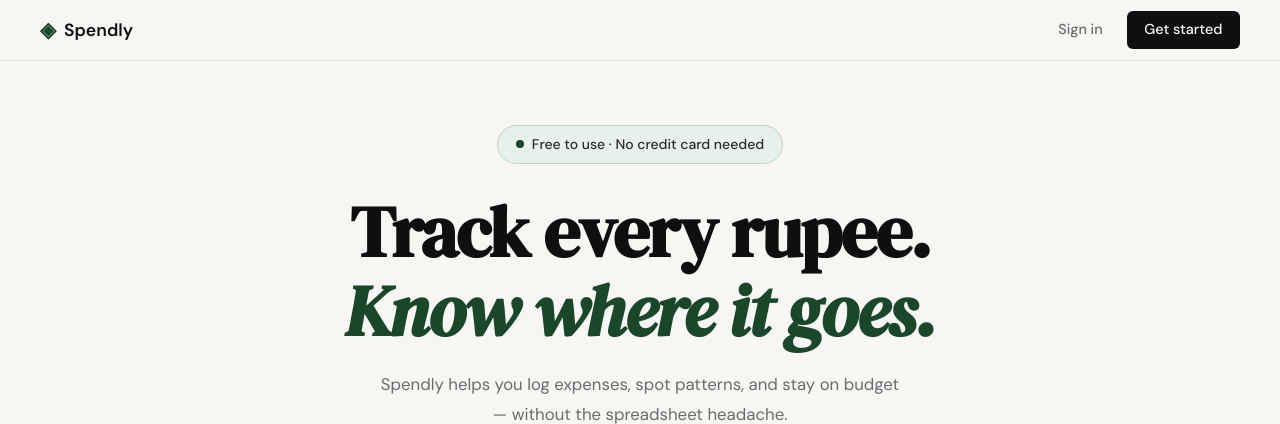
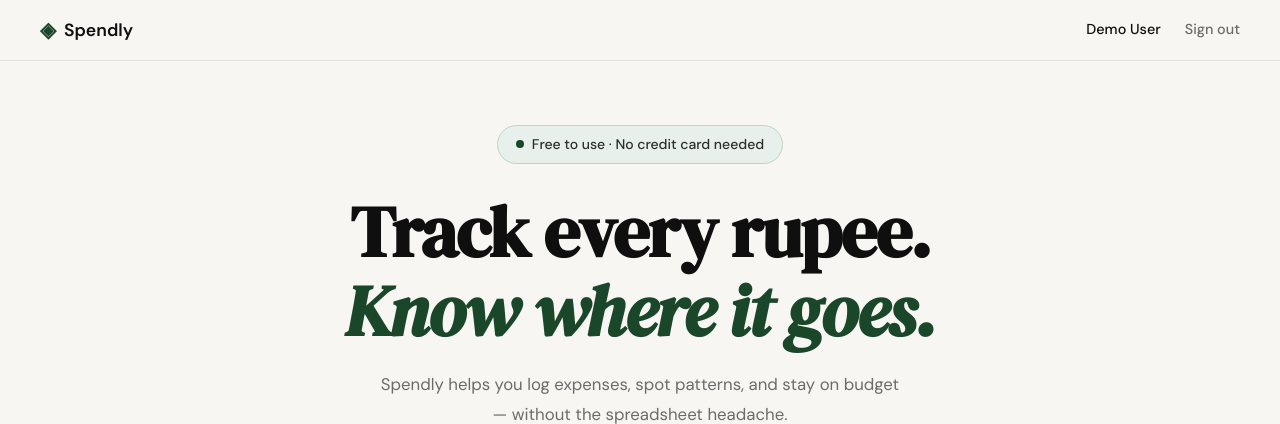
Before and after one commit to ankit-t2/spendly, a Flask app: page / in a window 1280 px wide. Shown: the top 424 px of the page. Run offline with Flask 3, Linux system fonts and the light colour scheme; a user stored in the database is signed in.

Commit message:
add login and logout feature
- implement GET /logout: clears session, flashes sign-out message, redirects to landing
- make navbar session-aware: shows user name + Sign out when logged in, Sign in + Get started when guest
- guard /login and /register: redirect to landing if already authenticated
- add .nav-user CSS rule for logged-in nav display

Co-Authored-By: Claude Sonnet 4.6 <noreply@anthropic.com>

```diff
--- a/app.py
+++ b/app.py
@@ -21,6 +21,8 @@ def landing():
 
 @app.route("/register", methods=["GET", "POST"])
 def register():
+    if session.get("user_id"):
+        return redirect(url_for("landing"))
     if request.method == "POST":
         name             = request.form.get("name", "").strip()
         email            = request.form.get("email", "").strip()
@@ -40,6 +42,8 @@ def register():
 
 @app.route("/login", methods=["GET", "POST"])
 def login():
+    if session.get("user_id"):
+        return redirect(url_for("landing"))
     if request.method == "POST":
         email    = request.form.get("email", "").strip()
         password = request.form.get("password", "")
@@ -70,7 +74,9 @@ def privacy():
 
 @app.route("/logout")
 def logout():
-    return "Logout — coming in Step 3"
+    session.clear()
+    flash("You have been signed out.")
+    return redirect(url_for("landing"))
 
 
 @app.route("/profile")
--- a/static/css/style.css
+++ b/static/css/style.css
@@ -102,6 +102,12 @@ a { color: inherit; text-decoration: none; }
 
 .nav-links a { color: var(--ink-muted); transition: color 0.2s; }
 .nav-links a:hover { color: var(--ink); }
+
+.nav-user {
+    color: var(--ink);
+    font-weight: 500;
+    font-size: 0.9rem;
+}
 
 .nav-cta {
     background: var(--ink) !important;
--- a/templates/base.html
+++ b/templates/base.html
@@ -19,8 +19,13 @@
                 <span class="brand-name">Spendly</span>
             </a>
             <div class="nav-links">
-                <a href="{{ url_for('login') }}">Sign in</a>
-                <a href="{{ url_for('register') }}" class="nav-cta">Get started</a>
+                {% if session.user_id %}
+                    <span class="nav-user">{{ session.user_name }}</span>
+                    <a href="{{ url_for('logout') }}">Sign out</a>
+                {% else %}
+                    <a href="{{ url_for('login') }}">Sign in</a>
+                    <a href="{{ url_for('register') }}" class="nav-cta">Get started</a>
+                {% endif %}
             </div>
         </div>
     </nav>
```
Also changed, not shown: .claude/specs/03-login-logout.md (added).
